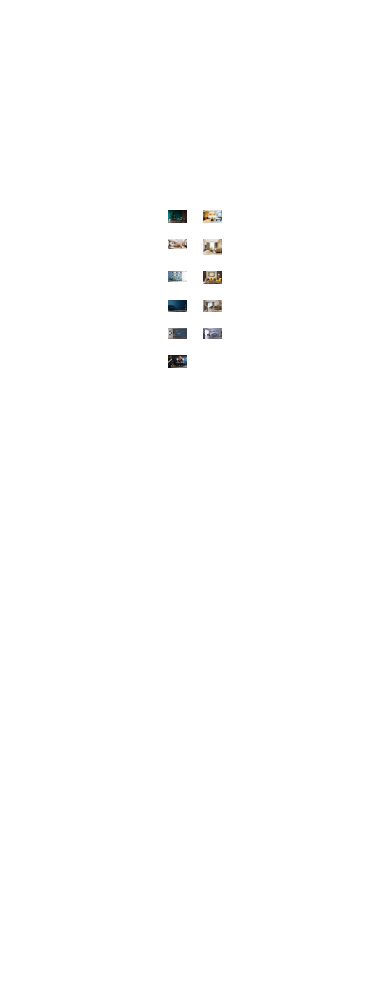
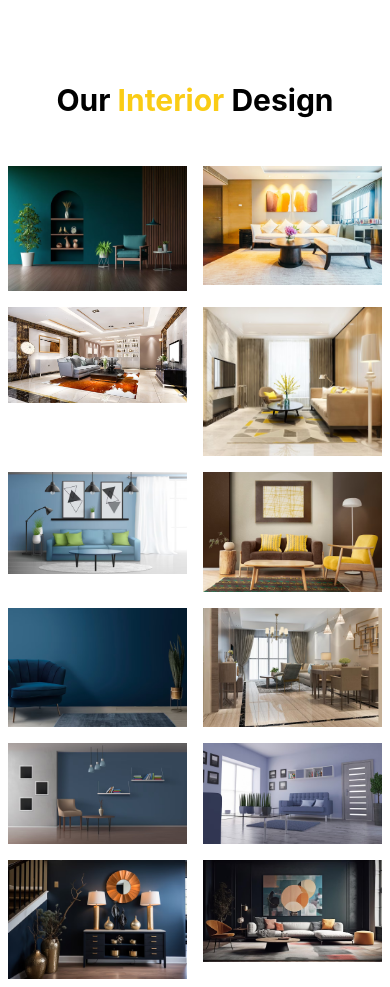
Before and after one commit to Flocky05/Homyz, a React (Vite) app: page /value in a window 390 px wide. Shown: the part 1500-2487 px from the top of the page. Before the commit the page ends 2036 px from the top, so only its background shows below. Built offline with nearby package versions, Linux system fonts and the light colour scheme.

Commit message:
update interior design

```diff
--- a/src/components/Interior/Interior.jsx
+++ b/src/components/Interior/Interior.jsx
@@ -9,13 +9,16 @@ import img7 from "../../assets/interior design/rome8.avif"
 import img8 from "../../assets/interior design/rome9.avif"
 import img9 from "../../assets/interior design/rome10.avif"
 import img10 from "../../assets/interior design/rome11.avif"
+import img11 from "../../assets/interior design/rome12.avif"
 
 const Interior = () => {
     return (
-        <div className="grid grid-cols-2 m-20 p-20">
+        <div>
+            <h3 className="text-3xl font-bold p-10 text-center">Our <span className="text-yellow-400">Interior</span> Design</h3>
+            <div className="grid grid-cols-2 lg:mx-20 lg:px-20">
             <img className="p-2" src={img} alt="" />
             <img className="p-2"  src={img1} alt="" />
-            <img className="p-2"  src={img2} alt="" />
+            <img className="p-2 object-cover"  src={img2} alt="" />
             <img  className="p-2" src={img3} alt="" />
             <img className="p-2"  src={img4} alt="" />
             <img className="p-2"  src={img5} alt="" />
@@ -24,6 +27,8 @@ const Interior = () => {
             <img className="p-2"  src={img8} alt="" />
             <img className="p-2"  src={img9} alt="" />
             <img className="p-2"  src={img10} alt="" />
+            <img className="p-2"  src={img11} alt="" />
+        </div>
         </div>
     );
 };
```
